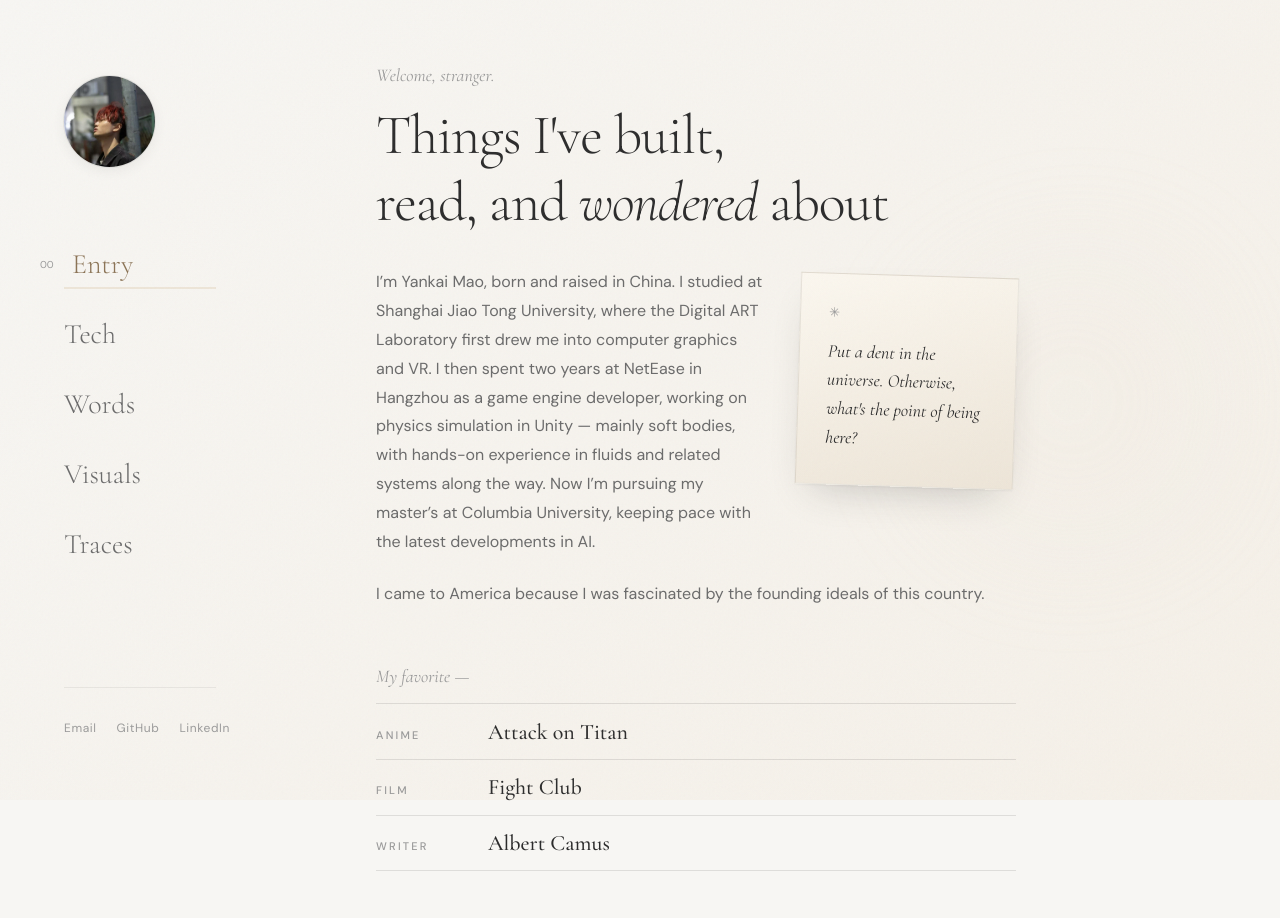
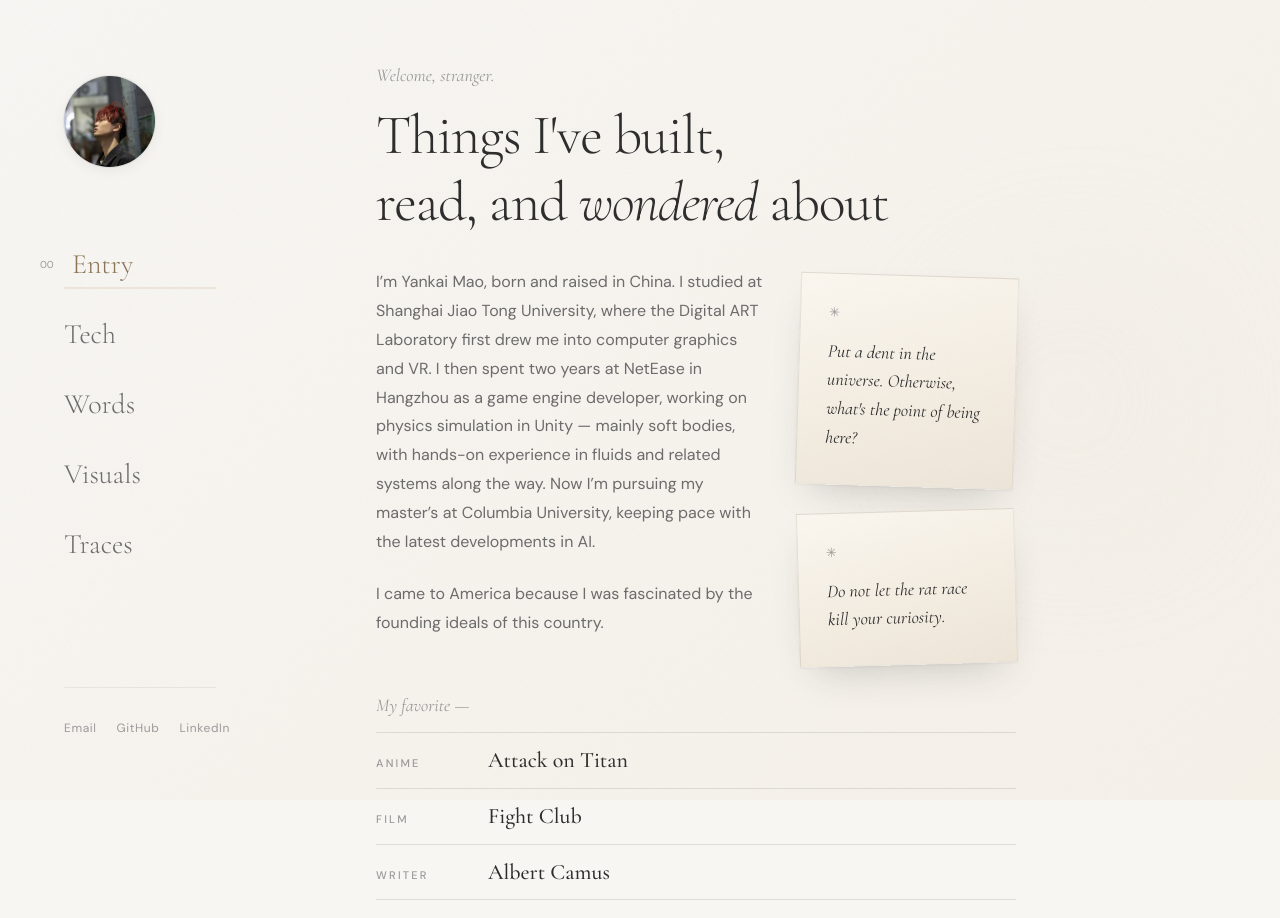
Before and after one commit to ianKa1/ianKa1.github.io, a React (Vite) app: page / in a window 1280 px wide. Shown: the top 918 px of the page. Built offline with nearby package versions, Linux system fonts and the light colour scheme.

Commit message:
(feat): support multiple motto cards on Entry page

```diff
--- a/src/data/entry.md
+++ b/src/data/entry.md
@@ -15,3 +15,5 @@ Writer: Albert Camus
 ---
 
 Put a dent in the universe. Otherwise, what's the point of being here?
+
+Do not let the rat race kill your curiosity.
--- a/src/data/entry.ts
+++ b/src/data/entry.ts
@@ -7,7 +7,7 @@ import entryRaw from './entry.md?raw';
  *   1. Bio — one or more paragraphs of self-introduction
  *   2. Motivation — a single continuation line (why America)
  *   3. Favorites — `Label: Value` lines, one per row
- *   4. Motto — the closing epigraph
+ *   4. Mottos — one per paragraph
  */
 export interface EntryContent {
   bio: string[];
@@ -15,7 +15,8 @@ export interface EntryContent {
   /** Lead-in sentence above the favorites list. */
   favoritesIntro: string;
   favorites: { label: string; value: string }[];
-  motto: string;
+  /** One motto per paragraph (blank-line separated) in the last block. */
+  mottos: string[];
 }
 
 /** Split raw markdown into blocks on lone `---` lines. */
@@ -64,7 +65,7 @@ function parseEntry(raw: string): EntryContent {
     motivation: toParagraphs(motivationLines).join(' '),
     favoritesIntro: introLines.join(' '),
     favorites,
-    motto: toParagraphs(mottoLines).join(' '),
+    mottos: toParagraphs(mottoLines),
   };
 }
 
--- a/src/sections/entry/Entry.module.css
+++ b/src/sections/entry/Entry.module.css
@@ -84,6 +84,16 @@
   transition:
     transform var(--transition-medium),
     box-shadow var(--transition-medium);
+}
+
+/* Second (and every even) card leans the other way, like notes
+   pinned by hand. */
+.mottoCard:nth-child(even) {
+  transform: rotate(-1.6deg);
+}
+
+.mottoCard + .mottoCard {
+  margin-top: 1.5rem;
 }
 
 .mottoCard:hover {
--- a/src/sections/entry/Entry.tsx
+++ b/src/sections/entry/Entry.tsx
@@ -16,9 +16,11 @@ export function Entry() {
           right of the column; on medium screens it floats inside the
           column and the bio wraps around it. Always above the fold. */}
       <aside className={styles.mottoSlot}>
-        <div className={styles.mottoCard}>
-          <p className={styles.mottoText}>{entryContent.motto}</p>
-        </div>
+        {entryContent.mottos.map((motto) => (
+          <div key={motto.slice(0, 24)} className={styles.mottoCard}>
+            <p className={styles.mottoText}>{motto}</p>
+          </div>
+        ))}
       </aside>
 
       {entryContent.bio.map((paragraph) => (
```
